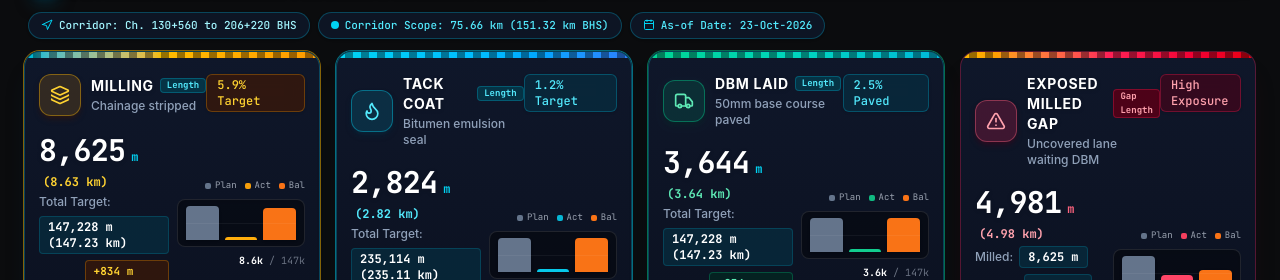
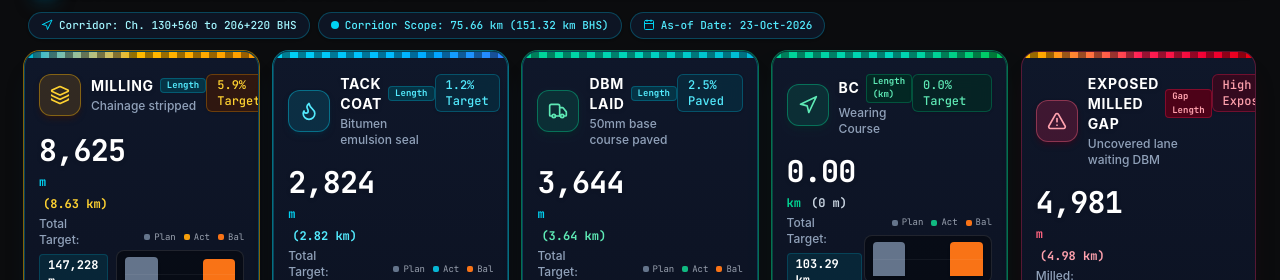
Before and after one commit to Rahul2756/Maintenance-Dashboard, a React (Vite) app in the folder nh334-dpr-dashboard/: page / in a window 1280 px wide. Both pictures are taken after a click on the button "Daily Analytics". Shown: the part 520-800 px from the top of the page. Built offline with nearby package versions, Linux system fonts and the light colour scheme; no server answers.

Commit message:
feat: add dedicated BC linear length KPI card from final_sheet.xlsx

```diff
--- a/nh334-dpr-dashboard/src/components/dashboard/LinearKPICards.tsx
+++ b/nh334-dpr-dashboard/src/components/dashboard/LinearKPICards.tsx
@@ -82,6 +82,7 @@ export const LinearKPICards: React.FC<LinearKPICardsProps> = ({
   const isMillingSelected = isAllActivities || (selectedActivities?.includes('Milling') ?? true);
   const isTackSelected = isAllActivities || (selectedActivities?.includes('Tackcoat') ?? true);
   const isDbmSelected = isAllActivities || (selectedActivities?.includes('DBM') ?? true);
+  const isBcActive = isAllActivities || (selectedActivities?.includes('BC') ?? true);
   const isBcSelected = Boolean(selectedActivities && selectedActivities.length === 1 && selectedActivities.includes('BC'));
 
   // 1. DYNAMIC CONTRACTUAL TARGET LENGTHS FROM STRETCH-WISE SUMMARY
@@ -160,7 +161,49 @@ export const LinearKPICards: React.FC<LinearKPICardsProps> = ({
     const milling = calcActivity('Milling', millingTargetM);
     const tack = calcActivity('Tackcoat', tackTargetM);
     const dbm = calcActivity('DBM', dbmTargetM);
-    const bc = calcActivity('BC', bcTargetM);
+
+    // BC Linear Length Calculation according to Sections 3, 4, 5:
+    // Planned Target (km): SUM of matching BC planned values from Stretch-wise Summary, col P
+    // Actual Achievement (km): SUM of matching BC Length (m) entries from Chainage Log / 1000
+    const bcActRows = actualRows.filter(
+      (r) =>
+        r.activity === 'BC' &&
+        (side === 'Both' || side === 'ALL' || side === 'BHS' || r.side === side)
+    );
+    const bcDailyRows = bcActRows.filter((r) => serialToIsoDate(r.date) === selectedIso);
+    const bcCumRows = bcActRows.filter((r) => serialToIsoDate(r.date) <= selectedIso);
+
+    const bcDailyM = bcDailyRows.reduce((sum, r) => sum + getRowLengthM(r), 0);
+    const bcDailyKm = Number((bcDailyM / 1000).toFixed(3));
+    const bcDailyEntries = bcDailyRows.length;
+
+    // Actual BC calculation (Section 4 & 5):
+    // 1. Filter Chainage Log records where Activity = BC
+    // 2. Consider both LHS and RHS records (respecting side filter if selected)
+    // 3. Sum corresponding Length (m) values
+    // 4. Convert resulting value from metres to kilometres by dividing by 1,000
+    const bcCumulativeM = bcActRows.reduce((sum, r) => sum + getRowLengthM(r), 0);
+    const bcCumulativeKm = Number((bcCumulativeM / 1000).toFixed(2));
+    const bcCumulativeEntries = bcActRows.length;
+
+    const bcTargetKm = Number((bcTargetM / 1000).toFixed(2));
+    const bcBalanceM = Math.max(0, bcTargetM - bcCumulativeM);
+    const bcBalanceKm = Number((bcBalanceM / 1000).toFixed(2));
+    const bcProgressPercent = bcTargetM > 0 ? Number(((bcCumulativeM / bcTargetM) * 100).toFixed(1)) : 0;
+
+    const bc = {
+      targetM: bcTargetM,
+      targetKm: bcTargetKm,
+      dailyM: bcDailyM,
+      dailyKm: bcDailyKm,
+      dailyEntries: bcDailyEntries,
+      cumulativeM: bcCumulativeM,
+      cumulativeKm: bcCumulativeKm,
+      cumulativeEntries: bcCumulativeEntries,
+      balanceM: bcBalanceM,
+      balanceKm: bcBalanceKm,
+      progressPercent: bcProgressPercent
+    };
 
     // Sync percentages
     const tackSync = milling.cumulativeM > 0 ? (tack.cumulativeM / milling.cumulativeM) * 100 : 0;
@@ -227,9 +270,9 @@ export const LinearKPICards: React.FC<LinearKPICardsProps> = ({
       </div>
 
       {/* ============================================================== */}
-      {/* 4 LINEAR KPI CARDS GRID - CYBER BLUEPRINT SLATE THEME          */}
+      {/* 5 LINEAR KPI CARDS GRID - CYBER BLUEPRINT SLATE THEME          */}
       {/* ============================================================== */}
-      <div className="grid grid-cols-1 sm:grid-cols-2 lg:grid-cols-4 gap-4">
+      <div className="grid grid-cols-1 sm:grid-cols-2 md:grid-cols-3 xl:grid-cols-5 gap-3.5">
         {/* ============================================================== */}
         {/* Card 1: Milling Progress (Linear Metric)                       */}
         {/* ============================================================== */}
@@ -675,38 +718,56 @@ export const LinearKPICards: React.FC<LinearKPICardsProps> = ({
         </div>
 
         {/* ============================================================== */}
-        {/* Card 4: Exposed Milled Gap OR BC Laid (Dynamic View)          */}
+        {/* Card 4: BC (Wearing Course) - Sum Target Length Metric         */}
         {/* ============================================================== */}
-        {isBcSelected ? (
-          // DEDICATED BC VIEW WHEN BC IS EXPLICITLY FILTERED
-          <div className="relative group transition-all duration-300 rounded-2xl overflow-hidden bg-gradient-to-b from-[#0F172A] to-[#0A0F1D] border border-teal-500/40 shadow-xl shadow-teal-950/20 ring-1 ring-teal-400/50">
+        <div
+          className={`relative group transition-all duration-300 rounded-2xl overflow-hidden bg-gradient-to-b from-[#0F172A] to-[#0A0F1D] border border-emerald-500/30 shadow-xl shadow-emerald-950/20 ${
+            isBcActive ? 'opacity-100 ring-1 ring-emerald-400/50' : 'opacity-40 grayscale-[40%]'
+          }`}
+        >
           {/* Top Highway Centerline Ribbon */}
-            <div className="h-1.5 w-full bg-gradient-to-r from-teal-400 via-cyan-400 to-emerald-400 relative">
+          <div className="h-1.5 w-full bg-gradient-to-r from-emerald-400 via-teal-400 to-green-500 relative">
             <div className="absolute inset-0 bg-[repeating-linear-gradient(90deg,transparent,transparent_8px,rgba(0,0,0,0.4)_8px,rgba(0,0,0,0.4)_16px)]" />
           </div>
 
           <div className="px-3.5 py-4">
             <div className="flex items-start justify-between">
               <div className="flex items-center gap-2.5">
-                  <div className="p-2.5 rounded-xl border bg-teal-500/15 text-teal-300 border-teal-400/40 shadow-md shadow-teal-950/40">
-                    <Milestone className="w-5 h-5" />
+                <div
+                  className={`p-2.5 rounded-xl border ${
+                    isBcActive
+                      ? 'bg-emerald-500/15 text-emerald-300 border-emerald-400/40 shadow-md shadow-emerald-950/40'
+                      : 'bg-slate-800 text-slate-500 border-slate-700'
+                  }`}
+                >
+                  <Navigation className="w-5 h-5" />
                 </div>
                 <div>
                   <div className="flex items-center gap-1.5">
                     <span className="text-sm font-bold uppercase tracking-wider text-white drop-shadow-sm">
-                        BC Wearing Course
+                      BC
                     </span>
-                      <span className="text-[9px] px-1.5 py-0.2 rounded bg-cyan-950 text-cyan-300 border border-cyan-500/30 font-mono font-bold">
-                        Length
+                    <span className="text-[9px] px-1.5 py-0.2 rounded bg-emerald-950/80 text-emerald-300 border border-emerald-500/30 font-mono font-bold">
+                      Length (km)
                     </span>
                   </div>
-                    <p className="text-xs text-slate-400 font-medium mt-0.5">40mm wearing layer paved</p>
+                  <p className="text-xs text-slate-400 font-medium mt-0.5">Wearing Course</p>
                 </div>
               </div>
 
-                <Badge variant="cyan" size="sm" className="font-mono font-bold shadow-sm">
+              {isBcActive ? (
+                <Badge
+                  variant="emerald"
+                  size="sm"
+                  className="font-mono font-bold shadow-sm"
+                >
                   {`${metrics.bc.progressPercent.toFixed(1)}% Target`}
                 </Badge>
+              ) : (
+                <Badge variant="neutral" size="xs">
+                  Filtered Out
+                </Badge>
+              )}
             </div>
 
             {/* Primary Achieved & Target Section */}
@@ -714,19 +775,21 @@ export const LinearKPICards: React.FC<LinearKPICardsProps> = ({
               <div className="min-w-0">
                 <div className="flex items-baseline gap-1.5 flex-wrap">
                   <span className="text-2xl sm:text-3xl font-extrabold text-white font-mono tracking-tight drop-shadow-sm">
-                      {fmt(metrics.bc.cumulativeM)}
+                    {isBcActive ? metrics.bc.cumulativeKm.toFixed(2) : '—'}
                   </span>
-                    <span className="text-xs text-cyan-400 font-bold font-mono">m</span>
-                    <span className="text-xs text-teal-300 font-mono ml-1 font-bold">
-                      ({metrics.bc.cumulativeKm.toFixed(2)} km)
+                  <span className="text-xs text-emerald-400 font-bold font-mono">km</span>
+                  {isBcActive && (
+                    <span className="text-xs text-slate-300 font-mono ml-1 font-bold">
+                      ({fmt(metrics.bc.cumulativeM)} m)
                     </span>
+                  )}
                 </div>
 
-                  {/* Target row */}
+                {/* Total Target Length row */}
                 <div className="flex items-center gap-1.5 text-xs text-slate-300 mt-1 font-medium flex-wrap">
                   <span className="text-slate-400">Total Target:</span>
                   <span className="font-mono font-bold text-white bg-cyan-950/60 px-2 py-0.5 rounded border border-cyan-500/20">
-                      {fmt(metrics.bc.targetM)} m ({metrics.bc.targetKm.toFixed(2)} km)
+                    {metrics.bc.targetKm.toFixed(2)} km ({fmt(metrics.bc.targetM)} m)
                   </span>
                 </div>
 
@@ -734,63 +797,69 @@ export const LinearKPICards: React.FC<LinearKPICardsProps> = ({
                 <div className="mt-1.5 flex items-center gap-1.5 text-[11px] font-mono">
                   <span className="text-slate-400">Today:</span>
                   {metrics.bc.dailyM > 0 ? (
-                      <span className="font-bold text-teal-300 bg-teal-950/60 px-2 py-0.5 rounded border border-teal-500/30">
-                        +{fmt(metrics.bc.dailyM)} m ({metrics.bc.dailyKm.toFixed(3)} km)
+                    <span className="font-bold text-emerald-300 bg-emerald-950/60 px-2 py-0.5 rounded border border-emerald-500/30">
+                      +{metrics.bc.dailyKm.toFixed(3)} km ({fmt(metrics.bc.dailyM)} m)
                       <span className="text-slate-300 text-[10px] ml-1 font-normal">
                         [{metrics.bc.dailyEntries} {metrics.bc.dailyEntries === 1 ? 'entry' : 'entries'}]
                       </span>
                     </span>
                   ) : (
                     <span className="text-slate-500 bg-[#0A101D] px-2 py-0.5 rounded border border-slate-700/50">
-                        0 m (0 entries)
+                      0 km (0 entries)
                     </span>
                   )}
                 </div>
               </div>
 
+              {isBcActive && (
                 <div className="hidden sm:block shrink-0">
                   <MiniTripleBarChart
                     planned={metrics.bc.targetM}
                     actual={metrics.bc.cumulativeM}
                     balance={metrics.bc.balanceM}
                     unit="m"
-                    actualColor="#14B8A6"
+                    actualColor="#10B981"
                   />
                 </div>
+              )}
             </div>
 
-              {/* Progress Bar */}
+            {/* Progress Bar with Highway Ticks */}
             <div className="mt-3.5">
               <div className="w-full h-2 rounded-full bg-[#090D16] border border-cyan-500/20 overflow-hidden">
                 <div
-                    className="h-full bg-gradient-to-r from-teal-400 to-emerald-500 rounded-full transition-all duration-500 shadow-sm shadow-teal-500/50"
+                  className="h-full bg-gradient-to-r from-emerald-400 to-green-500 rounded-full transition-all duration-500 shadow-sm shadow-emerald-500/50"
                   style={{
-                      width: `${Math.min(metrics.bc.progressPercent, 100)}%`
+                    width: `${isBcActive ? Math.min(metrics.bc.progressPercent, 100) : 0}%`
                   }}
                 />
               </div>
 
               <div className="mt-2.5 flex items-center justify-between text-xs gap-1.5 min-w-0">
-                  <span className="inline-flex items-center gap-1.5 px-2 py-1 rounded-lg bg-teal-950/70 border border-teal-500/40 text-teal-300 font-bold font-mono whitespace-nowrap shrink-0">
-                    <CheckCircle2 className="w-3.5 h-3.5 text-teal-400 shrink-0" />
-                    <span>Active Wearing Front</span>
+                <span className="inline-flex items-center gap-1.5 px-2 py-1 rounded-lg bg-emerald-950/70 border border-emerald-500/40 text-emerald-300 font-bold font-mono whitespace-nowrap shrink-0">
+                  <CheckCircle2 className="w-3.5 h-3.5 text-emerald-400 shrink-0" />
+                  <span>Method: Sum</span>
                 </span>
 
+                {isBcActive && (
                   <div className="inline-flex items-center gap-1.5 px-2.5 py-1 rounded-lg bg-[#0A101D] border border-cyan-500/30 text-xs font-mono shadow-sm whitespace-nowrap shrink-0">
                     <span className="text-slate-400 font-medium">Balance:</span>
-                    <span className="font-extrabold text-teal-300 whitespace-nowrap">
-                      {fmt(metrics.bc.balanceM)}&nbsp;m
+                    <span className="font-extrabold text-emerald-300 whitespace-nowrap">
+                      {metrics.bc.balanceKm.toFixed(2)}&nbsp;km
                     </span>
-                    <span className="text-slate-300 font-bold whitespace-nowrap">
-                      ({metrics.bc.balanceKm.toFixed(1)}&nbsp;km)
+                    <span className="text-slate-300 font-bold whitespace-nowrap hidden sm:inline">
+                      ({fmt(metrics.bc.balanceM)}&nbsp;m)
                     </span>
+                  </div>
+                )}
               </div>
             </div>
           </div>
         </div>
-          </div>
-        ) : (
-          // CARD 4: EXPOSED MILLED GAP & PAVEMENT CONTINUITY
+
+        {/* ============================================================== */}
+        {/* Card 5: Exposed Milled Gap & Pavement Continuity              */}
+        {/* ============================================================== */}
           <div className="relative group transition-all duration-300 rounded-2xl overflow-hidden bg-gradient-to-b from-[#0F172A] to-[#0A0F1D] border border-rose-500/30 shadow-xl shadow-rose-950/20">
             {/* Top Highway Warning Ribbon */}
             <div className="h-1.5 w-full bg-gradient-to-r from-amber-400 via-rose-500 to-red-600 relative">
@@ -924,7 +993,6 @@ export const LinearKPICards: React.FC<LinearKPICardsProps> = ({
               </div>
             </div>
           </div>
-        )}
       </div>
     </div>
   );
```
Also changed, not shown: nh334-dpr-dashboard/src/utils/excelParser.ts (+36 -36 lines). Lines whose indentation alone changed are shown as unchanged.
